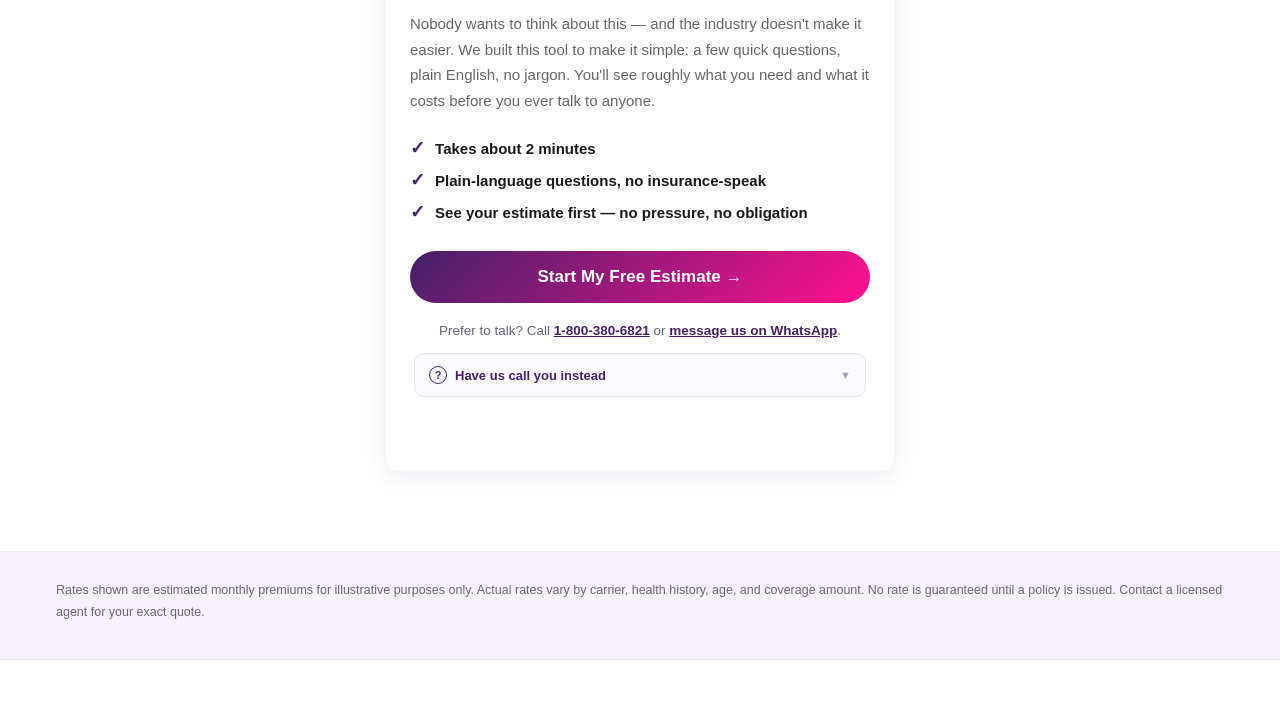
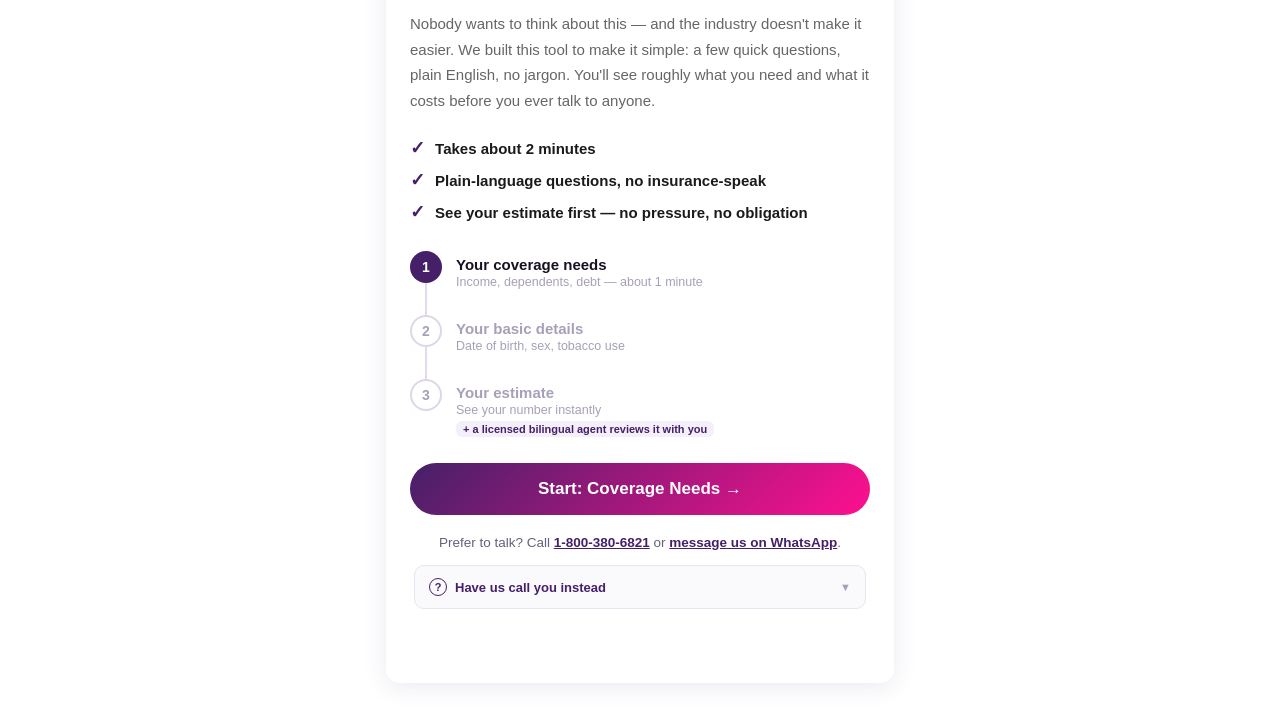
Before and after one commit to yperez-dot/healthexps-www, an Eleventy site: page life-insurance-calculator.html in a window 1280 px wide. Shown: the part 562-1274 px from the top of the page. Built offline with nearby package versions, Linux system fonts and the light colour scheme; Eleventy itself is replaced by a stand-in of ours; files that its build step writes are made by us from their sources.

Commit message:
feat: 3-step intro map + CTA copy update — EN + ES
- Adds static 3-step preview (Your coverage needs / Your basic details / Your estimate)
  between checklist and CTA button in sIntro card
- Step 1 renders active by default; steps 2–3 dimmed (static preview, no JS needed)
- Step 3 includes agent-badge: '+ a licensed bilingual agent reviews it with you'
- CTA updated: 'Start My Free Estimate →' → 'Start: Coverage Needs →' (EN)
- CTA updated: 'Comenzar Mi Estimado Gratis →' → 'Comenzar: Necesidad de Cobertura →' (ES)
- i18n strings updated in both locale blocks (EN + ES) for both files

```diff
--- a/life-insurance-calculator.html
+++ b/life-insurance-calculator.html
@@ -814,6 +814,33 @@ details[open] .why-we-ask-chevron { transform:rotate(180deg); }
   38%,100% { opacity:0; transform:translateY(-6px); }
 }
 .calc-status-sub { font-size:12.5px; color:#a89fb8; text-align:center; }
+/* 3-step intro map */
+.steps { margin: 22px 0 26px; text-align:left; }
+.step { display: flex; align-items: flex-start; gap: 14px; position: relative; }
+.step:not(:last-child) { padding-bottom: 26px; }
+.step:not(:last-child)::after {
+  content: "";
+  position: absolute;
+  left: 15px; top: 32px; bottom: 0;
+  width: 2px;
+  background: #e3d9f0;
+}
+.step-num {
+  width: 32px; height: 32px; border-radius: 50%;
+  display: flex; align-items: center; justify-content: center;
+  font-size: 14px; font-weight: 700; flex-shrink: 0; z-index: 1;
+}
+.step.active .step-num { background: #452068; color: #fff; }
+.step:not(.active) .step-num { background: #fff; border: 2px solid #ddd6e8; color: #a89fb8; }
+.step-text { padding-top: 5px; }
+.step-title { font-size: 15px; font-weight: 700; }
+.step.active .step-title { color: #1a1024; }
+.step:not(.active) .step-title { color: #a89fb8; }
+.step-note { font-size: 12.5px; color: #a89fb8; margin-top: 2px; }
+.agent-badge {
+  display: inline-block; margin-top: 4px; font-size: 11px; font-weight: 700;
+  color: #452068; background: #f4f0fa; border-radius: 6px; padding: 2px 7px;
+}
 </style>
 </head>
 <body>
@@ -954,7 +981,30 @@ details[open] .why-we-ask-chevron { transform:rotate(180deg); }
       <div id="intro-check2" style="display:flex;align-items:center;gap:10px;font-size:15px;color:var(--black);font-weight:600;"><span style="color:var(--purple);font-size:18px;">✓</span> Plain-language questions, no insurance-speak</div>
       <div id="intro-check3" style="display:flex;align-items:center;gap:10px;font-size:15px;color:var(--black);font-weight:600;"><span style="color:var(--purple);font-size:18px;">✓</span> See your estimate first — no pressure, no obligation</div>
     </div>
-    <button class="cont-btn on" onclick="goScreen('s1')" id="intro-btn" style="font-size:17px;"><span id="intro-btn-lbl">Start My Free Estimate →</span></button>
+    <div class="steps">
+      <div class="step active">
+        <div class="step-num">1</div>
+        <div class="step-text">
+          <div class="step-title">Your coverage needs</div>
+          <div class="step-note">Income, dependents, debt — about 1 minute</div>
+        </div>
+      </div>
+      <div class="step">
+        <div class="step-num">2</div>
+        <div class="step-text">
+          <div class="step-title">Your basic details</div>
+          <div class="step-note">Date of birth, sex, tobacco use</div>
+        </div>
+      </div>
+      <div class="step">
+        <div class="step-num">3</div>
+        <div class="step-text">
+          <div class="step-title">Your estimate</div>
+          <div class="step-note">See your number instantly<br><span class="agent-badge">+ a licensed bilingual agent reviews it with you</span></div>
+        </div>
+      </div>
+    </div>
+    <button class="cont-btn on" onclick="goScreen('s1')" id="intro-btn" style="font-size:17px;"><span id="intro-btn-lbl">Start: Coverage Needs →</span></button>
 
     <!-- Demoted callback — quiet, below intro CTA -->
     <div class="callback-quiet" id="callback-quiet-wrap">
@@ -1712,7 +1762,7 @@ const STRINGS = {
     introCheck1: "Takes about 2 minutes",
     introCheck2: "Plain-language questions, no insurance-speak",
     introCheck3: "See your estimate first \u2014 no pressure, no obligation",
-    introBtnLbl: "Start My Free Estimate \u2192",
+    introBtnLbl: "Start: Coverage Needs \u2192",
     rateExactCta: "Get My Exact Quote \u2192",
     interstitialCaption: "Your coverage need",
     interstitialQ: "A few more questions to give you the rate estimate.",
@@ -1819,7 +1869,7 @@ const STRINGS = {
     introCheck1: "Toma unos 2 minutos",
     introCheck2: "Preguntas en lenguaje sencillo, sin jerga de seguros",
     introCheck3: "Vea su estimado primero — sin presión, sin compromiso",
-    introBtnLbl: "Comenzar Mi Estimado Gratis →",
+    introBtnLbl: "Comenzar: Necesidad de Cobertura →",
     gateQ: "Obtenga Su Cotización Exacta",
     gateSub: "Un agente licenciado confirmará su tarifa exacta con 14+ aseguradoras — gratis, sin obligación.",
     rateExactCta: "Obtener Mi Cotización Exacta →",
```
Also changed, not shown: es/calculadora-seguro-de-vida.html (+53 -3 lines).
